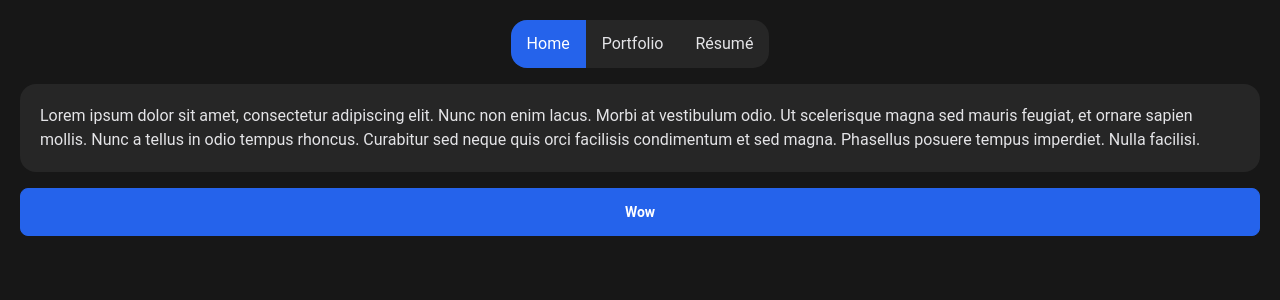
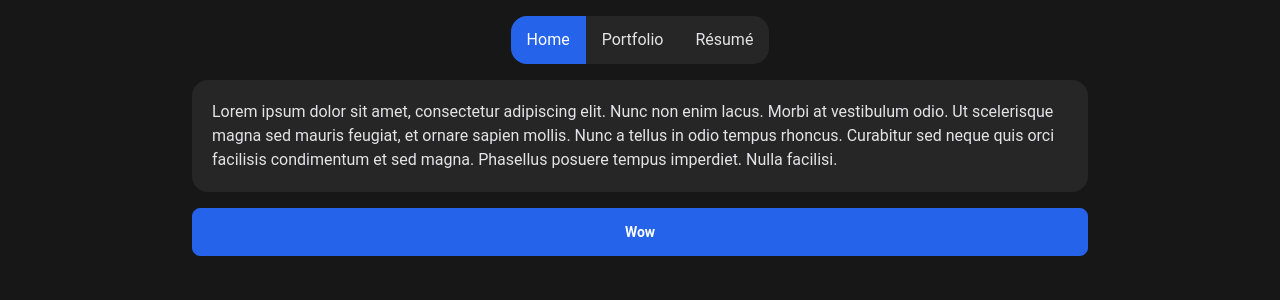
Before and after one commit to njs-guy/njshockey-resume, a React (Vite) app: page / in a window 1280 px wide. Shown: the top 300 px of the page. Built offline with nearby package versions, Linux system fonts and the light colour scheme.

Commit message:
Content now has a max size

```diff
--- a/src/App.tsx
+++ b/src/App.tsx
@@ -8,7 +8,8 @@ import Resume from './routes/Resume';
 function App() {
   return (
     <main>
-      <div className="App m-5 flex flex-col space-y-4">
+      <div className="m-4">
+        <div className="App flex flex-col space-y-4 max-w-4xl">
         <NavBar />
         <Routes>
           <Route path="/" element={<Home />} />
@@ -18,6 +19,7 @@ function App() {
           <Route path="*" element={<PageNotFound />} />
         </Routes>
         </div>
+      </div>
     </main>
   )
 }
--- a/src/index.css
+++ b/src/index.css
@@ -2,7 +2,8 @@
 @tailwind components;
 @tailwind utilities;
 
-html {
-    margin: 0;
-    padding: 0;
+.App {
+    -webkit-font-smoothing: antialiased;
+    -moz-osx-font-smoothing: grayscale;
+    margin: 0 auto;
 }
```
Lines whose indentation alone changed are shown as unchanged.
